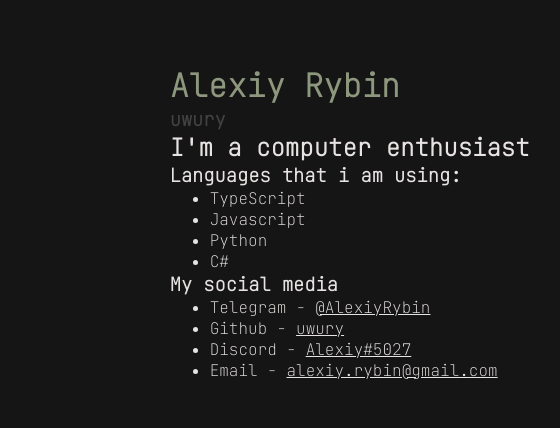
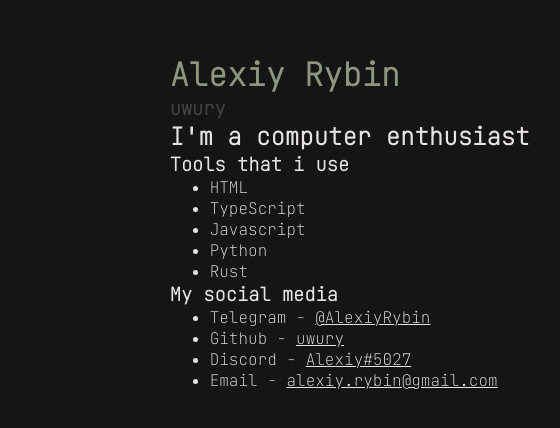
Before and after one commit to Zamur650/website, a website: page src/index.html in a window 1280 px wide. Shown: the part 178-606 px from the top of the page, 577-1137 px from the left. Drawn offline with Linux system fonts and the light colour scheme.

Commit message:
Updated tools part

```diff
--- a/src/index.html
+++ b/src/index.html
@@ -15,14 +15,15 @@
 				<h1 class="blinking" id="name">Alexiy Rybin</h1>
 				<h3 class="blinking nickName" id="nickName">uwury</h3>
 				<h2>I'm a computer enthusiast</h2>
-				<h3>Languages that i am using:</h3>
+				<h3>Tools that i use</h3>
 				<ul>
+					<li>HTML</li>
 					<li>TypeScript</li>
 					<li>Javascript</li>
 					<li>Python</li>
-					<li>C#</li>
+					<li>Rust</li>
 				</ul>
-				<h3>My social media</h3>
+					<h3>My social media</h3>
 				<ul>
 					<li>Telegram - <a href="https://t.me/AlexiyRybin">@AlexiyRybin</a></li>
 					<li>Github - <a href="https://github.com/uwury">uwury</a></li>
```
